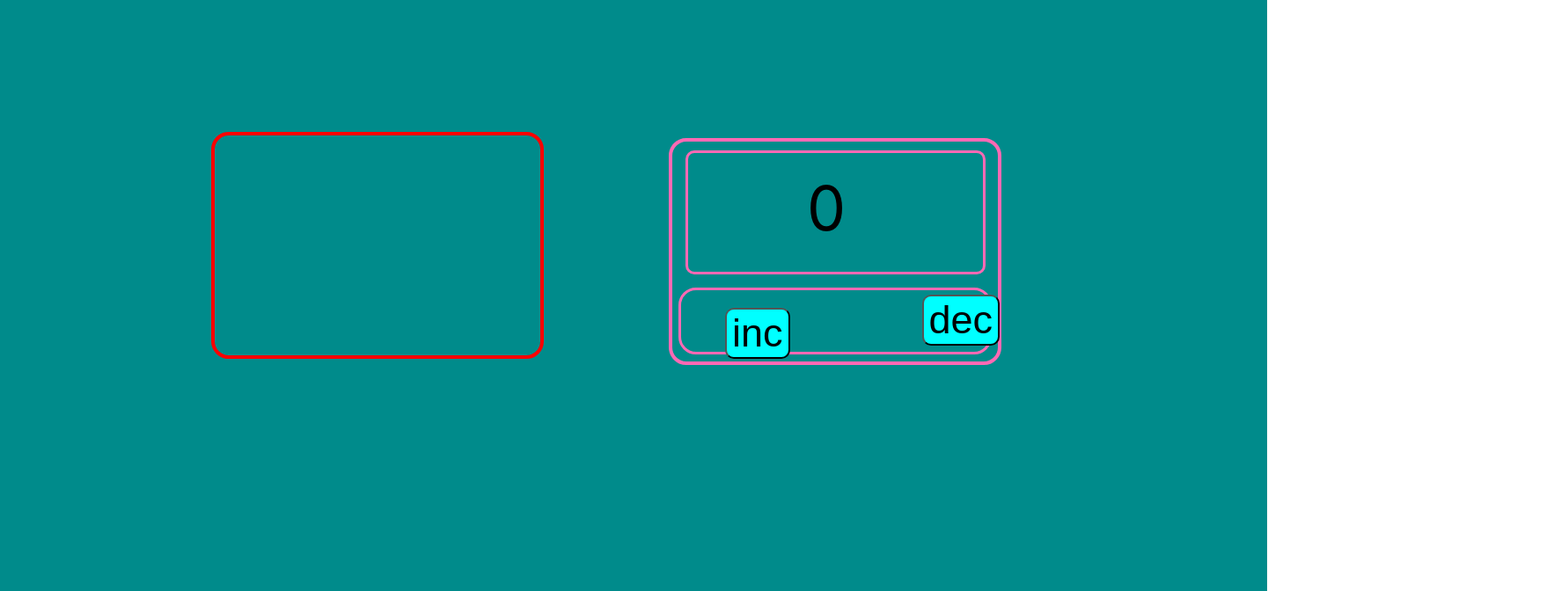
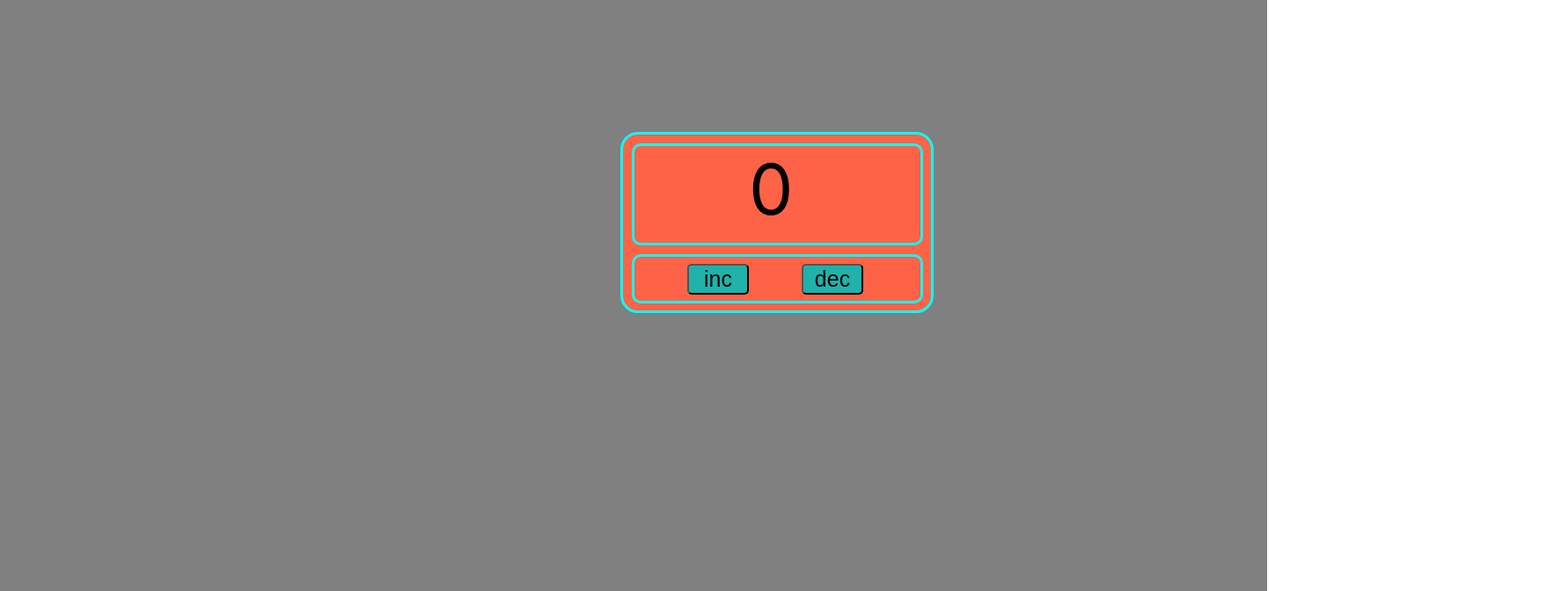
Before and after one commit to Samurai-way/Counter, a React (Create React App) app: page / in a window 1280 px wide. Shown: the top 672 px of the page at 88% size, 1766 px wide, since content can reach past the window. Built offline with nearby package versions, Linux system fonts and the light colour scheme.

Commit message:
counter change

```diff
--- a/src/App.module.css
+++ b/src/App.module.css
@@ -1,60 +1,6 @@
 .wrapper{
     width: 1440px;
     height: 700px;
-    background-color: darkcyan;
+    background-color: gray;
     margin: 0 auto;
 }
-
-.count_wrapper{
-    width: 370px;
-    height: 250px;
-    border: 4px solid hotpink;
-    margin: 110px 0px 0px 760px;
-    display: inline-block;
-    border-radius: 20px;
-}
-
-.counter_small{
-    border: 3px solid hotpink;
-    width:335px;
-    height: 135px;
-    margin: 10px 10px 10px 15px;
-    border-radius: 10px;
-}
-
-.counter_table{
-    width: 370px;
-    height: 250px;
-    border: 4px solid red;
-    margin: 150px 0px -365px 240px;
-    display: inline-block;
-    border-radius: 20px;
-}
-.button_wrapper{
-    border: 3px solid hotpink;
-    width: 350px;
-    height: 70px;
-    margin: 15px 10px 10px 7px;
-    border-radius: 20px;
-    display: flex;
-}
-.value{
-    font-size: 70px;
-    margin: 20px 10px 10px 135px;
-}
-.inc{
-    margin: 20px 140px 10px 50px;
-}
-.dec{
-    margin: 5px 140px 10px 10px;
-}
-.inc_button{
-    font-size: 45px;
-    border-radius: 10px;
-    background-color: cyan;
-}
-.dec_button{
-    font-size: 45px;
-    border-radius: 10px;
-    background-color: cyan;
-}
--- a/src/App.tsx
+++ b/src/App.tsx
@@ -1,18 +1,16 @@
-import React, {useState} from 'react';
-import a from './App.module.css';
-import {Counter} from "./components/Counter/Counter";
-import {CounterTable} from "./components/Counter_table/Counter_table";
+import React from 'react';
+import app from './App.module.css';
+import {Counter} from "./Counter/Counter";
+
+
+function App() {
+  return (
+    <div className={app.wrapper}>
+    <Counter/>
 
 
 
-function App() {
 
-    let [value, setValue]=useState<number>(0)
-
-  return (
-    <div className={a.wrapper}>
-        <CounterTable/>
-        <Counter value={value} setValue={setValue}/>
     </div>
   );
 }
--- /dev/null
+++ b/src/Counter/Counter.module.css
@@ -0,0 +1,27 @@
+.wrapper{
+    width: 350px;
+    height: 200px;
+    border: 3px solid cyan;
+    margin: 150px 705px;
+    display: inline-block;
+    border-radius: 20px;
+    background-color: tomato;
+}
+.value_table{
+    width: 325px;
+    height: 110px;
+    border: 3px solid cyan;
+    margin: 10px 10px 10px 10px;
+    border-radius: 10px;
+}
+.button_wrapper{
+    width: 325px;
+    height: 50px;
+    border: 3px solid cyan;
+    margin: 10px 10px 10px 10px;
+    border-radius: 10px;
+}
+.value{
+    font-size: 80px;
+    margin-left: 130px;
+}
--- /dev/null
+++ b/src/Counter/Counter.tsx
@@ -0,0 +1,18 @@
+import React from 'react';
+import c from './Counter.module.css';
+import {UniversalButton} from "./UniversalButton/UniversalButton";
+
+export const Counter = () => {
+    return (
+        <div className={c.wrapper}>
+            <div className={c.value_table}>
+                <div className={c.value}>
+                    0
+                </div>
+            </div>
+            <div className={c.button_wrapper}>
+                <UniversalButton/>
+            </div>
+        </div>
+    );
+};
--- /dev/null
+++ b/src/Counter/UniversalButton/Button.module.css
@@ -0,0 +1,19 @@
+.wrapper{
+    display: flex;
+}
+
+.inc{
+    width: 70px;
+    font-size: 25px;
+    background-color: lightseagreen;
+    border-radius: 5px;
+    margin: 8px 10px 10px 60px;
+}
+
+.dec{
+    width: 70px;
+    font-size: 25px;
+    background-color: lightseagreen;
+    border-radius: 5px;
+    margin: 8px 10px 10px 50px;
+}
--- /dev/null
+++ b/src/Counter/UniversalButton/UniversalButton.tsx
@@ -0,0 +1,15 @@
+import React from 'react';
+import u from "./Button.module.css";
+
+export const UniversalButton = () => {
+    return (
+        <div className={u.wrapper}>
+            <div>
+                <button className={u.inc}>inc</button>
+            </div>
+            <div>
+                <button className={u.dec}>dec</button>
+            </div>
+        </div>
+    );
+};
--- a/src/components/Counter/Counter.tsx
+++ /dev/null
@@ -1,20 +0,0 @@
-import React from 'react';
-import a from "../../App.module.css";
-import {UniversalButton} from "./UniversalButton";
-
-export type CounterPropsType = {
-    value: number
-    setValue: ( value: number )=>void
-}
-
-export const Counter = (props: CounterPropsType) => {
-
-    return (
-        <div className={a.count_wrapper}>
-        <div className={a.counter_small}>
-            <div className={a.value}>{props.value}</div>
-        </div>
-            <UniversalButton/>
-        </div>
-    );
-};
--- a/src/components/Counter/UniversalButton.tsx
+++ /dev/null
@@ -1,52 +0,0 @@
-import React from 'react';
-import a from "../../App.module.css";
-
-// import a from "../App.module.css";
-// import {PropsType} from "./Component";
-//
-//
-// export const UniversalButton = (props: PropsType) => {
-//
-//     let onCLickHundler = () => {
-//         props.setCount(props.count + 1)
-//     }
-//     let onButtonClick = () => {
-//         props.setCount(0)
-//     }
-//     let buttonStyle2 = {
-//         backgroundColor: 'red'
-//     }
-//     let buttonStyle = {
-//         backgroundColor: 'green'
-//     }
-//     let background = {
-//         backgroundColor: 'black'
-//     }
-//
-//     return (
-//         <div style={props.count === 5 ? background : undefined} className={a.button}>
-//             <button style={props.count === 5 ? buttonStyle2 : undefined}
-//                     className={a.button1}
-//                     onClick={onCLickHundler}
-//                     disabled={props.count === 5}>click
-//             </button>
-//             <button style={props.count === 5 ? buttonStyle : undefined}
-//                     className={a.button2} onClick={onButtonClick}
-//                     disabled={props.count === 0}>int
-//             </button>
-//         </div>
-//     );
-// }
-
-export const UniversalButton = () => {
-    return(
-        <div className={a.button_wrapper}>
-            <div className={a.inc}>
-                <button className={a.inc_button}>inc</button>
-            </div>
-            <div className={a.dec}>
-                <button className={a.dec_button}>dec</button>
-            </div>
-        </div>
-    );
-}
--- a/src/components/Counter_table/Counter_table.tsx
+++ /dev/null
@@ -1,10 +0,0 @@
-import React from 'react';
-import a from "../../App.module.css";
-
-export const CounterTable = () => {
-    return (
-        <div className={a.counter_table}>
-
-        </div>
-    );
-};
```
Also changed, not shown: src/components/Counter/Component.tsx (deleted, +0 -34 lines).
